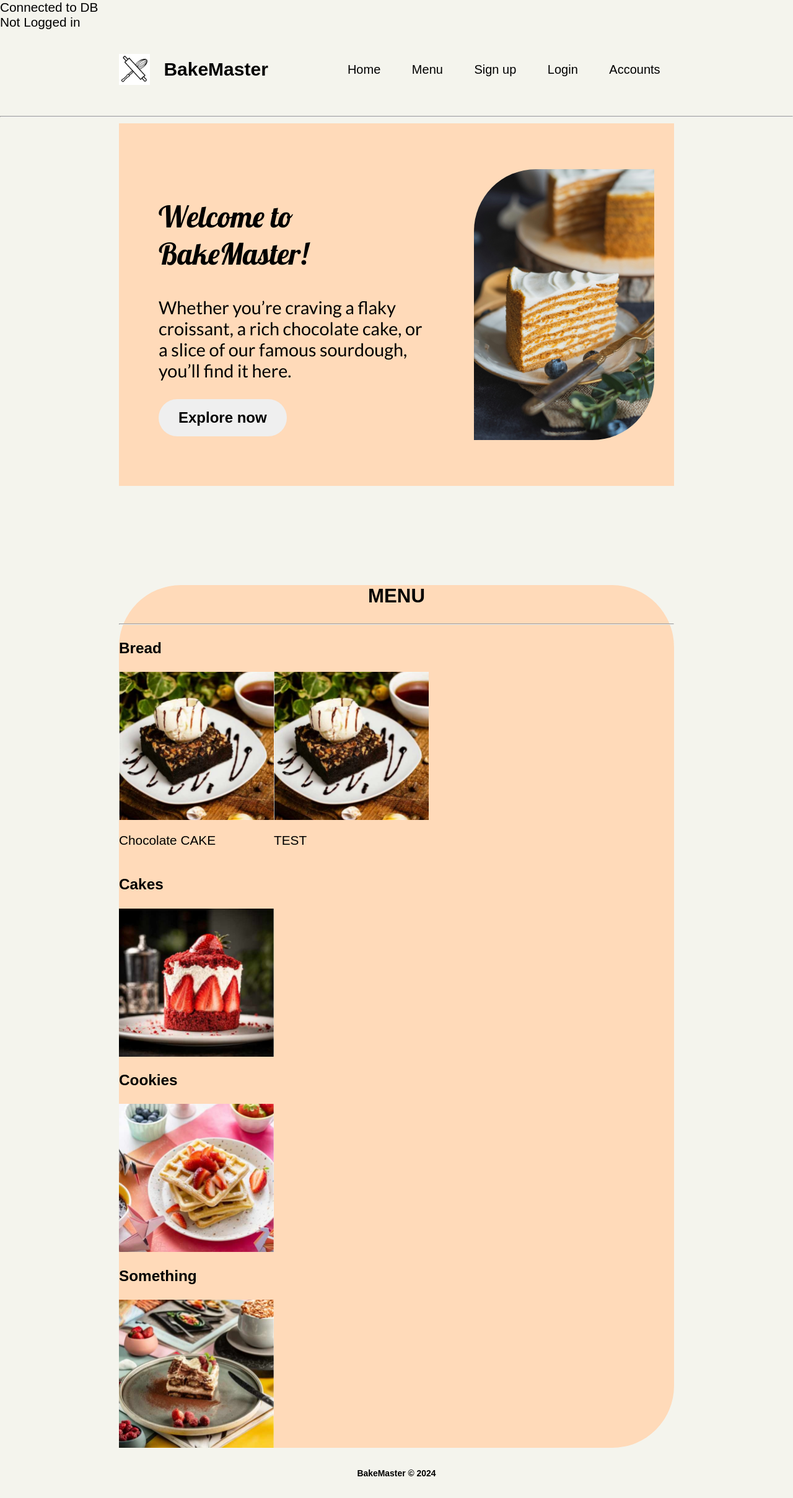
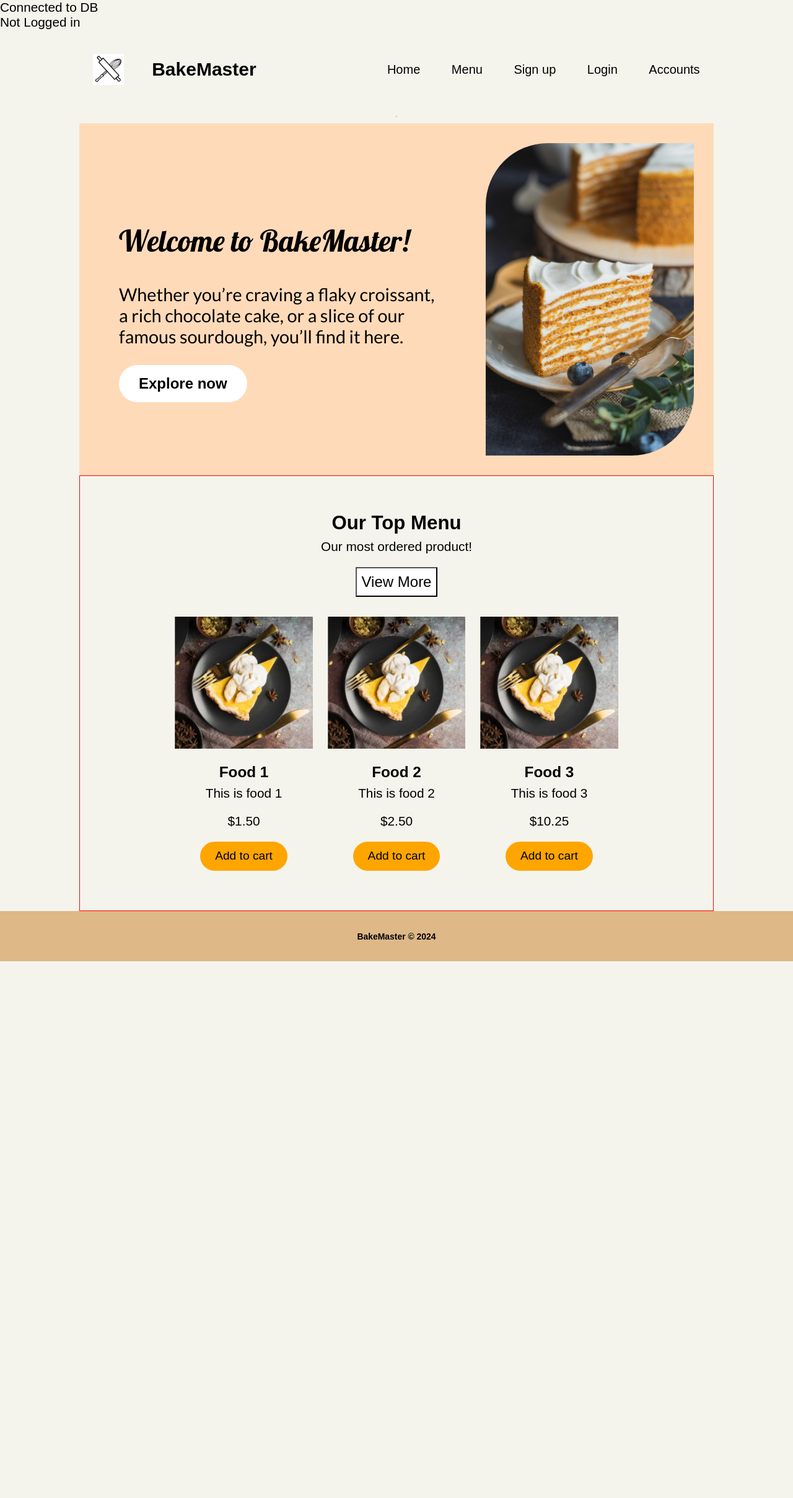
Before and after one commit to Median21/CRUD-Project-using-PHP-and-MySQL, a PHP site: page / in a window 1280 px wide. Shown: the whole page at 62% size. After the commit the page ends 1551 px from the top, so only its background shows below. Run offline with PHP 8.4, Linux system fonts and the light colour scheme.

Commit message:
Responsive design for homepage and styled login

```diff
--- a/CSS/global.css
+++ b/CSS/global.css
@@ -14,4 +14,6 @@
     background-repeat: no-repeat;
     background-position: center;
     background-size: cover;
+    display: flex;
+    flex-direction: column;
 }
--- a/CSS/header.css
+++ b/CSS/headers.css
@@ -3,12 +3,14 @@
     align-items: center;
 }
 
-nav {
+
+.nav {
     display: flex;
     align-items: center;
     justify-content: space-between;
-    width: 70%;
+    width: 80%;
     margin: 0 auto;
+    position: relative;
 }
 
 .logo {
@@ -25,7 +27,7 @@
     position: relative;
 }
 
-a {
+.nav a {
     display: block;
     padding: 1.4rem;
     color: black;
--- a/CSS/index.css
+++ /dev/null
@@ -1,88 +0,0 @@
-body {
-    background-image: url("../images/Bakery.png");
-    background-repeat: no-repeat;
-    background-position: center;
-    background-size: cover;
-}
-
-main {
-    width: 70%;
-    margin: 0 auto;
-}
-
-.hero {
-    display: flex;
-    justify-content: space-between;
-    align-items: center;
-    background-color: peachpuff;
-    padding: 2rem;
-}
-
-.left-hero {
-    width: 60%;;
-    padding: 3rem 2rem;
-
-    border-radius: 100px;
-}
-
-.left-hero h1 {
-    font-size: 3rem;
-    font-family: "Lobster", sans-serif;
-    font-weight: 400;
-    font-style: normal
-}
-
-.left-hero p {
-    font-size: 1.8rem;
-    font-family: "Lato", sans-serif;
-    font-weight: 400;
-    font-style: normal;
-
-}
-
-button {
-    cursor: pointer;
-}
-
-.explore-btn {
-    font-size: 1.5rem;
-    border-radius: 2rem;
-    border: none;
-    padding: 1rem 2rem;
-    font-weight: bold;
-}
-
-.explore-btn:hover {
-    background-color: rgb(219, 210, 202);
-}
-
-.right-hero {
-    width: 35%;
-}
-
-.hero-img {
-    width: 100%;
-    height: 50%;
-    border-radius: 100px 0;
-}
-
-.menu-section {
-    margin-top: 10rem;
-    border-radius: 100px;
-    align-items: center;
-    gap: 1rem 0;
-    background-color: peachpuff;
-}
-
-.menu-section h2 {
-    text-align: center;
-
-}
-
-.menu-section img {
-    width: 250px;
-}
-
-.category-item {
-    display: flex;
-}
--- /dev/null
+++ b/CSS/indexs.css
@@ -0,0 +1,146 @@
+main {
+    width: 80%;
+    margin: 0 auto;
+}
+
+.hero {
+    display: flex;
+    justify-content: space-between;
+    align-items: center;
+    background-color: peachpuff;
+    padding: 2rem;
+    flex-wrap: wrap;
+}
+
+.left-hero {
+    width: 60%;;
+    padding: 3rem 2rem;
+    border-radius: 100px;
+}
+
+.left-hero h1 {
+    font-size: 3rem;
+    font-family: "Lobster", sans-serif;
+    font-weight: 400;
+    font-style: normal
+}
+
+.left-hero p {
+    font-size: 1.8rem;
+    font-family: "Lato", sans-serif;
+    font-weight: 400;
+}
+
+button {
+    cursor: pointer;
+    background-color: white;
+}
+
+.explore-btn {
+    font-size: 1.5rem;
+    border-radius: 2rem;
+    border: none;
+    padding: 1rem 2rem;
+    font-weight: bold;
+}
+
+.explore-btn:hover {
+    background-color: rgb(219, 210, 202);
+}
+
+.right-hero {
+    width: 35%;
+    text-align: center;
+}
+
+.hero-img {
+    width: 100%;
+    height: 50%;
+    border-radius: 100px 0;
+    max-width: 400px;
+    min-width: 200px;
+}
+
+.menu-section {
+    border: 1px solid red;
+    padding: 2rem 0 4rem 0;
+}
+
+.section-title {
+    text-align: center;
+    margin-bottom: 2rem;
+}
+
+.section-title h2,
+.food-container h3 {
+    margin-bottom: 0.5rem;
+}
+
+.section-title p,
+.food-container p {
+    margin-top: 0;
+}
+
+#view-more-btn {
+    font-size: 1.5rem;
+    padding: 0.5rem;
+}
+
+.top-menu {
+    display: flex;
+    width: 70%;
+    margin: 0 auto;
+    gap: 1.5rem;
+}
+
+.food-container {
+    text-align: center;
+    width: 33%;
+}
+
+.food-container img {
+    width: 100%;
+    max-width: 450px;
+}
+
+.add-to-cart-btn {
+    font-size: 1.2rem;
+    border: 0;
+    padding: 0.8rem 1.5rem;
+    background-color: orange;
+    border-radius: 2rem;
+
+}
+
+@media (max-width: 900px) {
+    main {
+        width: 100%;
+    }
+
+    .hero {
+        flex-direction: column;
+    }
+
+    .left-hero, .right-hero {
+        padding: 0;
+        width: 100%;
+        text-align: center;
+    }
+
+    .hero-img {
+        border-radius: 0;
+        width: 50%;
+    }
+
+    .explore-btn {
+        margin-bottom: 2rem;
+    }
+
+    .top-menu {
+        flex-direction: column;
+    }
+
+    .food-container {
+        margin-bottom: 2rem;
+    }
+}
--- a/accounts.php
+++ b/accounts.php
@@ -40,7 +40,7 @@
     <meta charset="UTF-8">
     <meta name="viewport" content="width=device-width, initial-scale=1.0">
     <link rel="stylesheet" href="CSS/global.css">
-    <link rel="stylesheet" href="CSS/header.css">
+    <link rel="stylesheet" href="CSS/headers.css">
     <link rel="stylesheet" href="CSS/accounts.css">
     <title>Accounts</title>
 </head>
--- a/footer.html
+++ b/footer.html
@@ -1,3 +1,3 @@
-<footer>
+<footer style="background-color: burlywood;">
     <h6 style="text-align: center;">BakeMaster &copy; 2024</h6>
 </footer>
--- a/header.php
+++ b/header.php
@@ -7,12 +7,12 @@
 ?>
 
 <header data-aos="fade-in">
-    <nav>
+    <nav class="nav">
         <div class="logo-name">
             <a href="index.php" class="logo-link"><img src="images/bakery-logo.jpg" alt="" class="logo"></a>
             <a href="index.php"><h1 class="business-name">BakeMaster</h1></a>
         </div>
-        <ul>
+        <ul class="desktop-nav">
             <li class="list-item"><a href="index.php">Home</a></li>
             <li class="list-item"><a href="index.php#menu">Menu</a></li>
             <li class="list-item"><a href="register.php">Sign up</a></li>
@@ -31,6 +31,21 @@
             </li>
             <?php } ?>
         </ul>
+
+        <div class="hamburger-menu">
+            <div class="bar"></div>
+            <div class="bar"></div>
+            <div class="bar"></div>
+        </div>
+
+
+        <ul class="mobile-nav">
+            <li class="list-item"><a href="index.php">Home</a></li>
+            <li class="list-item"><a href="index.php#menu">Menu</a></li>
+            <li class="list-item"><a href="register.php">Sign up</a></li>
+            <li class="list-item"><a href="login.php">Login</a></li>
+            <li class="list-item"><a href="accounts.php">Accounts</a></li>
+        </ul>
     </nav>
 </header>
 <hr>
--- a/index.php
+++ b/index.php
@@ -15,13 +15,13 @@
     <meta charset="UTF-8">
     <meta name="viewport" content="width=device-width, initial-scale=1.0">
     <link rel="stylesheet" href="CSS/global.css">
-    <link rel="stylesheet" href="CSS/header.css">
-    <link rel="stylesheet" href="CSS/index.css">
+    <link rel="stylesheet" href="CSS/headers.css">
+    <link rel="stylesheet" href="CSS/indexs.css">
     <link rel="stylesheet" href="https://unpkg.com/aos@next/dist/aos.css" />
 
     <link rel="preconnect" href="https://fonts.googleapis.com">
-<link rel="preconnect" href="https://fonts.gstatic.com" crossorigin>
-<link href="https://fonts.googleapis.com/css2?family=Lato:ital,wght@0,100;0,300;0,400;0,700;0,900;1,100;1,300;1,400;1,700;1,900&family=Lobster&display=swap" rel="stylesheet">
+    <link rel="preconnect" href="https://fonts.gstatic.com" crossorigin>
+    <link href="https://fonts.googleapis.com/css2?family=Lato:ital,wght@0,100;0,300;0,400;0,700;0,900;1,100;1,300;1,400;1,700;1,900&family=Lobster&display=swap" rel="stylesheet">
     <title>Bakery Shop</title>
 </head>
 <body>
@@ -31,7 +31,7 @@
         <section class="hero" data-aos="fade-up">
             <div class="left-hero">
                 <h1>Welcome to BakeMaster!</h1>
-        <p>Whether you’re craving a flaky croissant, a rich chocolate cake, or a slice of our famous sourdough, you’ll find it here.</p>
+                <p>Whether you’re craving a flaky croissant, a rich chocolate cake, or a slice of our famous sourdough, you’ll find it here.</p>
                 <button class="explore-btn" onClick="document.getElementById('menu').scrollIntoView()">Explore now</button>
             </div>
 
@@ -41,49 +41,42 @@
         </section>
 
         <section class="menu-section" id="menu" data-aos="fade-out">
-            <h2>MENU</h2>
-            <hr>
+            <div class="section-title">
+                <h2>Our Top Menu</h2>
+                <p>Our most ordered product!</p>
+                <button id="view-more-btn">View More</button>
+            </div>
 
-            <div class="menu-category">
-                <h3>Bread</h3>
-                <div class="category-item">
-                    <div>
-                        <img src="images/Menu/image-brownie-desktop.jpg" alt="">
-                        <p>Chocolate CAKE</p>
-                    </div>
+            <div class="top-menu">
+                <div class="food-container">
+                    <img src="images/Menu/image-meringue-desktop.jpg" alt="">
+                    <h3>Food 1</h3>
+                    <p>This is food 1</p>
+                    <p>$1.50</p>
+                    <button class="add-to-cart-btn">Add to cart</button>
+                </div>
 
-                    <div>
-                        <img src="images/Menu/image-brownie-desktop.jpg" alt="">
-                        <p>TEST</p>
-                    </div>
+                <div class="food-container">
+                    <img src="images/Menu/image-meringue-desktop.jpg" alt="">
+                    <h3>Food 2</h3>
+                    <p>This is food 2</p>
+                    <p>$2.50</p>
+                    <button class="add-to-cart-btn">Add to cart</button>
+                </div>
+
+                <div class="food-container">
+                    <img src="images/Menu/image-meringue-desktop.jpg" alt="">
+                    <h3>Food 3</h3>
+                    <p>This is food 3</p>
+                    <p>$10.25</p>
+                    <button class="add-to-cart-btn">Add to cart</button>
                 </div>
             </div>
 
-            <div class="menu-category">
-                <h3>Cakes</h3>
-                <div class="category-item">
-                    <img src="images/Menu/image-cake-desktop.jpg" alt="">
-                </div>
-            </div class="menu-category">
+        </section>
 
 
-            <div>
-                <h3>Cookies</h3>
-                <div class="category-item">
-                    <img src="images/Menu/image-waffle-desktop.jpg" alt="">
-                </div>
-            </div>
-
-            <div class="menu-category">
-                <h3>Something</h3>
-                <div class="category-item">
-                    <img src="images/Menu/image-tiramisu-desktop.jpg" alt="">
-                </div>
-            </div>
-        </section>
     </main>
-
-
     <?php include("footer.html") ?>
 
 
@@ -94,6 +87,11 @@
   </script>
 
     <script>
+        document.querySelector(".hamburger-menu").addEventListener("click", () => {
+            document.querySelector(".mobile-nav").classList.toggle("active");
+            console.log("TEST")
+        })
+
         document.getElementById("logout-dropdown").addEventListener("click", () => {
             document.querySelector("form").submit();
         })
--- a/register.php
+++ b/register.php
@@ -32,7 +32,7 @@
     <meta charset="UTF-8">
     <meta name="viewport" content="width=device-width, initial-scale=1.0">
     <link rel="stylesheet" href="CSS/global.css">
-    <link rel="stylesheet" href="CSS/header.css">
+    <link rel="stylesheet" href="CSS/headers.css">
     <link rel="stylesheet" href="CSS/register.css">
     <title>Bakery Shop | Register</title>
 </head>
```
Also changed, not shown: other parts of CSS/headers.css (+46 -0 lines), CSS/login.css (+73 -8 lines), login.php (+15 -8 lines), images/Menu/image-meringue-desktop.jpg (added), images/Welcome back background.jpg (added).
